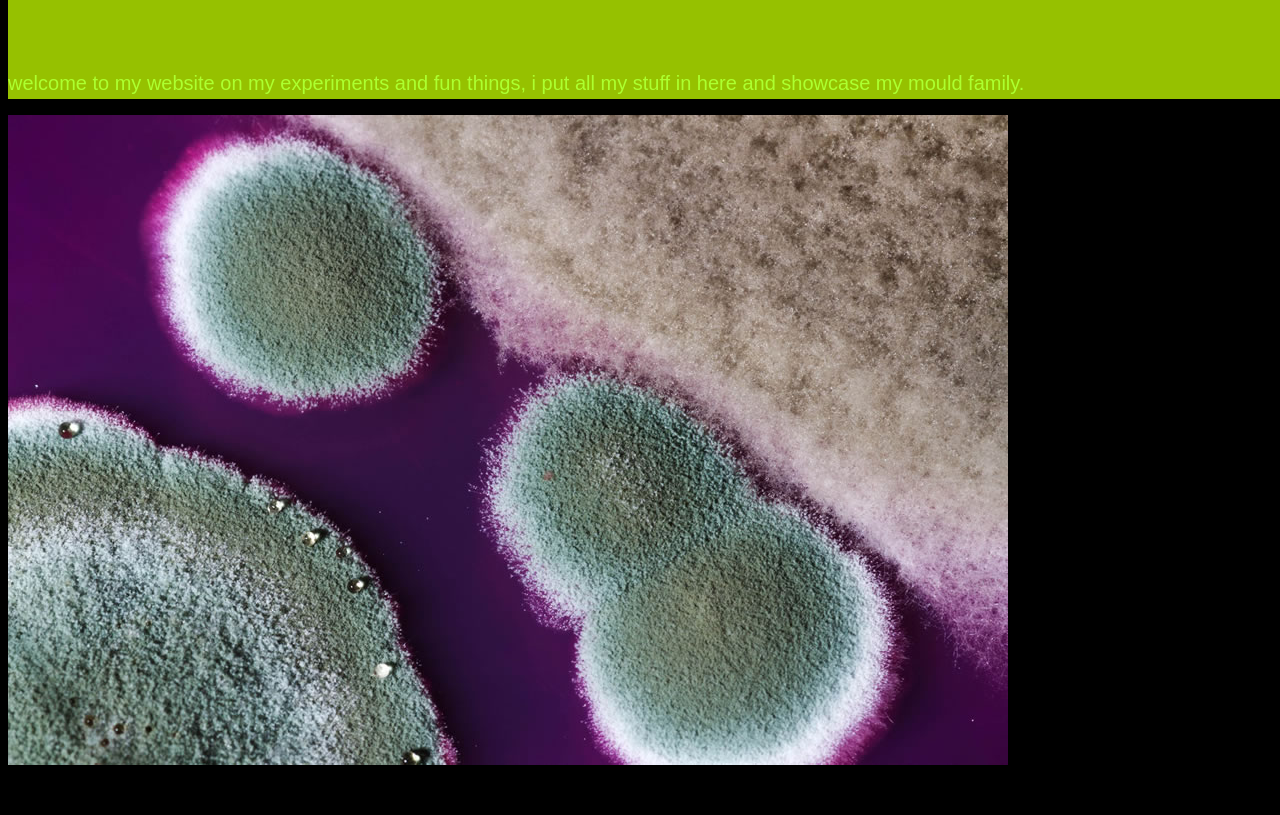
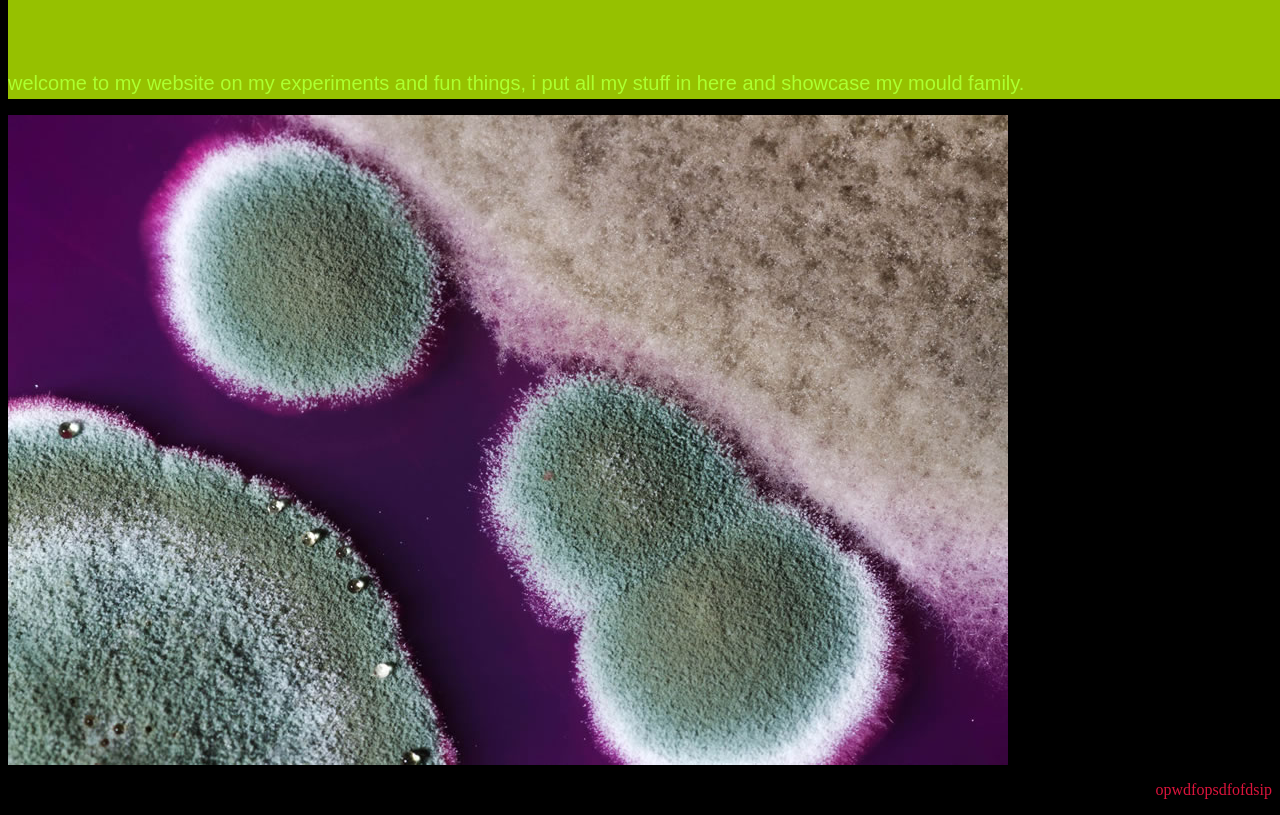
Before and after one commit to MUZDOG1/blog, a plain HTML site: page index.html in a window 1280 px wide. Shown: the part 209-1024 px from the top of the page. Drawn offline with Linux system fonts and the light colour scheme.

Commit message:
jkkjljkl

```diff
--- a/index.html
+++ b/index.html
@@ -7,4 +7,4 @@
   i put all my stuff in here and showcase my mould family.
 </p>
 <img src="mold.png" style="right: 500px;">
-<p style="text-align: right;">opwdfopsdfofdsip</p>
+<p style="text-align: right; color: crimson;">opwdfopsdfofdsip</p>
```
